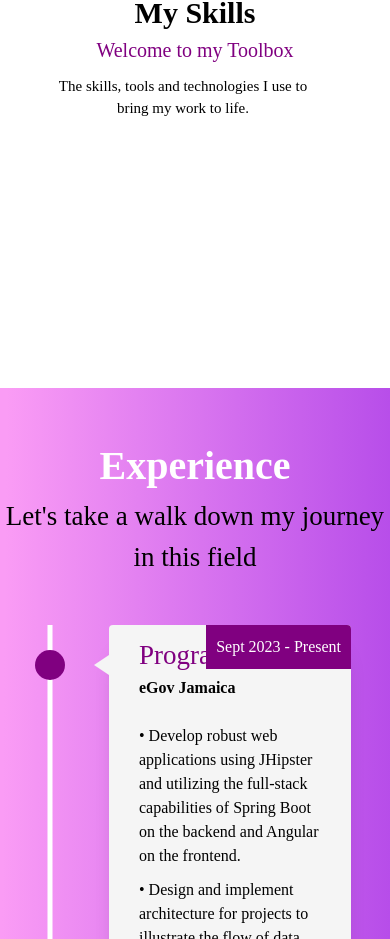
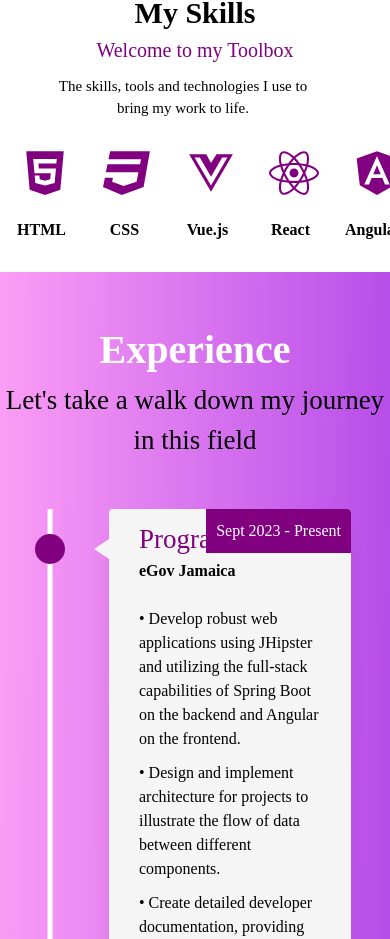
Before and after one commit to sedecrem/React-Web-Developer-Website-MSmith, a React (Create React App) app: page / in a window 390 px wide. Shown: the part 1134-2073 px from the top of the page. Built offline with nearby package versions, Linux system fonts and the light colour scheme; a web font is replaced by a local one.

Commit message:
Completed skills page

```diff
--- a/src/components/Skills.css
+++ b/src/components/Skills.css
@@ -1,18 +1,18 @@
-.skills h1{
+.skills h1 {
     text-align: center;
     font-size: 40px;
     font-weight: bold;
     font-family: "Trocchi", serif;
 }
 
-.skills h2{
+.skills h2 {
     color: purple;
     text-align: center;
     font-size: 30px;
     font-weight: 500;
 }
 
-.skills p{
+.skills p {
     color: #000;
     padding: 10px;
     font-weight: 500;
@@ -29,7 +29,7 @@
     display: flex;
     justify-content: center;
     text-align: center;
-    margin-right: 50px; /* Add margin between icon rows */
+    margin-right: 50px;
 }
 
 .icons-row .icon {
@@ -42,6 +42,33 @@
 .icons span {
     font-weight: bold;
 }
+
+
+/* Icons for mobile version */
+.mobile-icons {
+    display: none;
+    flex-direction: column;
+    align-items: center;
+}
+
+.mobile-icons-row {
+    display: flex;
+    justify-content: center;
+    text-align: center;
+    margin-right: 50px;
+}
+
+.mobile-icons-row .mobile-icon {
+    color: purple;
+    text-align: center;
+    font-size: 80px;
+    margin: 20px;
+}
+
+.mobile-icons span{
+    font-weight: bold;
+}
+
 
 /* Responsive Styles */
 /* For mobile phones */
@@ -60,33 +87,40 @@
         margin-left: 33px;
     }
 
-    .ticker-wrapper {
-        overflow: hidden;
-        white-space: nowrap;
-        width: 100%;
-        height: 215px;
+    .icons .icons-row{
+        display: none;
     }
 
-    .ticker {
+    .mobile-icons {
+        margin-top: -30px;
+        margin-bottom: 30px;
         display: flex;
-        animation: ticker 15s linear infinite;
+        flex-direction: row;
+        overflow: hidden;
     }
 
-    .icons-row{
-        margin-top: -15px;
+    .mobile-icons-wrapper {
+        margin-top: -20px;
+        display: flex;
+        white-space: nowrap;
+        animation: ticker 11s linear infinite;
     }
 
-    .icons-row .icon {
-        font-size: 40px;
-        margin-left: 27px;
+    .mobile-icons-row {
+        display: inline-flex;
+    }
+
+    .mobile-icons-row .mobile-icon {
+        font-size: 50px;
+        margin-right: 13px;
     }
 
     @keyframes ticker {
         0% {
-            transform: translate3d(100%, 0, 0);
+            transform: translateX(0%);
         }
         100% {
-            transform: translate3d(-100%, 0, 0);
+            transform: translateX(-50%);
         }
     }
 }
--- a/src/components/Skills.js
+++ b/src/components/Skills.js
@@ -18,9 +18,8 @@ const Skills = () => {
 
             <br></br>
 
-            <div className='ticker-wrapper'>
-            <div className='ticker'>
             <div className='icons'>
+            <div className='icons-wrapper'>
                 <div className='icons-row'>
                     <div>
                         <FaHtml5 className='icon' />
@@ -92,13 +91,147 @@ const Skills = () => {
                         <span>Javascript</span>
                     </div>
                 </div>
-            </div>
+
             </div>
             </div>
 
-
+            {/* Icons for mobile display */}
+            <div className='mobile-icons'>
+                <div className='mobile-icons-wrapper'>
+                    <div className='mobile-icons-row'>
+                        <div>
+                            <FaHtml5 className='mobile-icon' />
+                            <span>HTML</span>
+                        </div>
+                        <div>
+                            <FaCss3 className='mobile-icon' />
+                            <span>CSS</span>
+                        </div>
+                        <div>
+                            <FaVuejs className='mobile-icon' />
+                            <span>Vue.js</span>
+                        </div>
+                        <div>
+                            <FaReact className='mobile-icon' />
+                            <span>React</span>
+                        </div>
+                        <div>
+                            <FaAngular className='mobile-icon' />
+                            <span>Angular</span>
+                        </div>
+                        <div>
+                            <FaWordpress className='mobile-icon' />
+                            <span>WordPress</span>
+                        </div>
+                        <div>
+                            <SiMysql className='mobile-icon' />
+                            <span>MySql</span>
+                        </div>
+                        <div>
+                            <BiLogoTypescript className='mobile-icon' />
+                            <span>TypeScript</span>
+                        </div>
+                        <div>
+                            <FaNodeJs className='mobile-icon' />
+                            <span>Node.js</span>
+                        </div>
+                        <div>
+                            <FaGithub className='mobile-icon' />
+                            <span>Github</span>
+                        </div>
+                        <div>
+                            <FaJava className='mobile-icon' />
+                            <span>Java</span>
+                        </div>
+                        <div>
+                            <FaPython className='mobile-icon' />
+                            <span>Python</span>
+                        </div>
+                        <div>
+                            <FaPhp className='mobile-icon' />
+                            <span>Php</span>
+                        </div>
+                        <div>
+                            <FaFigma className='mobile-icon' />
+                            <span>Figma</span>
+                        </div>
+                        <div>
+                            <IoIosBowtie className='mobile-icon' />
+                            <span>JHipster</span>
+                        </div>
+                        <div>
+                            <BiLogoJavascript className='mobile-icon' />
+                            <span>Javascript</span>
+                        </div>
+                        {/* Duplicate icons for seamless scrolling */}
+                        <div>
+                            <FaHtml5 className='mobile-icon' />
+                            <span>HTML</span>
+                        </div>
+                        <div>
+                            <FaCss3 className='mobile-icon' />
+                            <span>CSS</span>
+                        </div>
+                        <div>
+                            <FaVuejs className='mobile-icon' />
+                            <span>Vue.js</span>
+                        </div>
+                        <div>
+                            <FaReact className='mobile-icon' />
+                            <span>React</span>
+                        </div>
+                        <div>
+                            <FaAngular className='mobile-icon' />
+                            <span>Angular</span>
+                        </div>
+                        <div>
+                            <FaWordpress className='mobile-icon' />
+                            <span>WordPress</span>
+                        </div>
+                        <div>
+                            <SiMysql className='mobile-icon' />
+                            <span>MySql</span>
+                        </div>
+                        <div>
+                            <BiLogoTypescript className='mobile-icon' />
+                            <span>TypeScript</span>
+                        </div>
+                        <div>
+                            <FaNodeJs className='mobile-icon' />
+                            <span>Node.js</span>
+                        </div>
+                        <div>
+                            <FaGithub className='mobile-icon' />
+                            <span>Github</span>
+                        </div>
+                        <div>
+                            <FaJava className='mobile-icon' />
+                            <span>Java</span>
+                        </div>
+                        <div>
+                            <FaPython className='mobile-icon' />
+                            <span>Python</span>
+                        </div>
+                        <div>
+                            <FaPhp className='mobile-icon' />
+                            <span>Php</span>
+                        </div>
+                        <div>
+                            <FaFigma className='mobile-icon' />
+                            <span>Figma</span>
+                        </div>
+                        <div>
+                            <IoIosBowtie className='mobile-icon' />
+                            <span>JHipster</span>
+                        </div>
+                        <div>
+                            <BiLogoJavascript className='mobile-icon' />
+                            <span>Javascript</span>
+                        </div>
+                    </div>
+                </div>
+            </div>
         </div>
-
     )
 }
 
```
